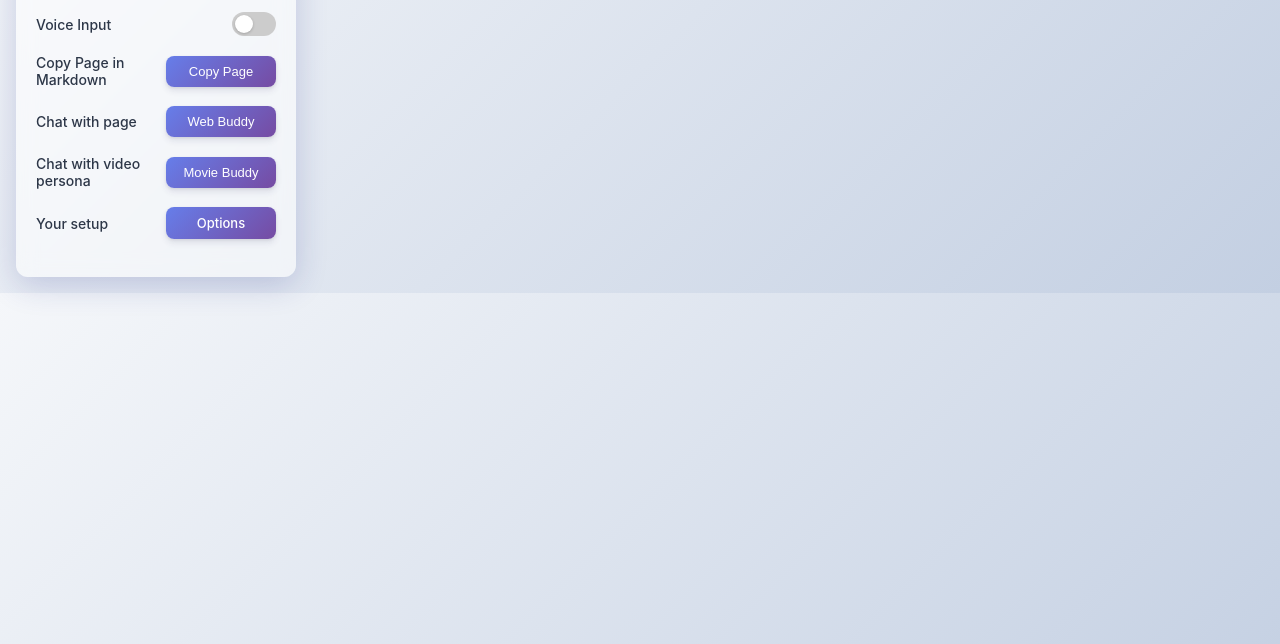
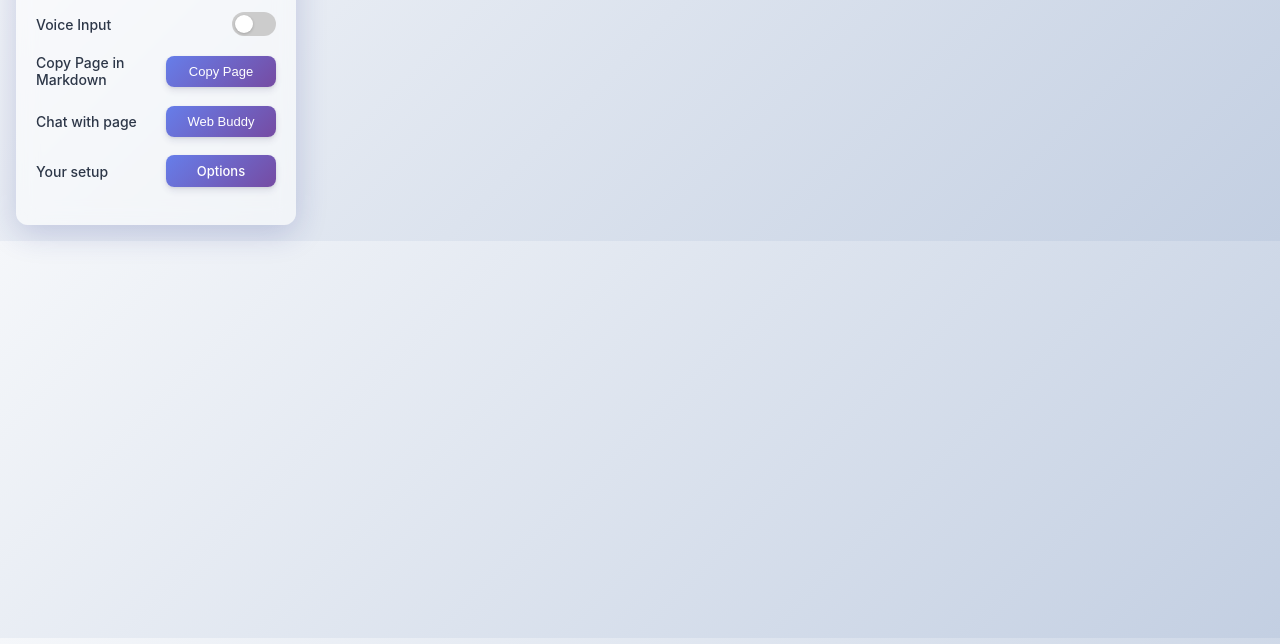
Before and after one commit to ngelik/tts-web-buddy-tech-demo, a website built with webpack: page popup.html in a window 1280 px wide. Shown: the part 156-800 px from the top of the page. Built offline with nearby package versions, Linux system fonts and the light colour scheme; no server answers.

Commit message:
refactor: Remove 'Movie Buddy' button from popup.html
- Eliminate the 'Chat with video persona' section from the popup interface to streamline user experience
- Focus on enhancing other setup options within the popup

```diff
--- a/popup.html
+++ b/popup.html
@@ -167,13 +167,6 @@
     </div>
 
     <div class="setting-row">
-      <span class="setting-label">Chat with video persona</span>
-      <div class="setting-control">
-        <button id="movieBuddyBtn" class="primary-btn">Movie Buddy</button>
-      </div>
-    </div>
-
-    <div class="setting-row">
       <span class="setting-label">Your setup</span>
       <div class="setting-control">
         <a href="options.html" target="_blank" class="primary-btn">Options</a>
```
